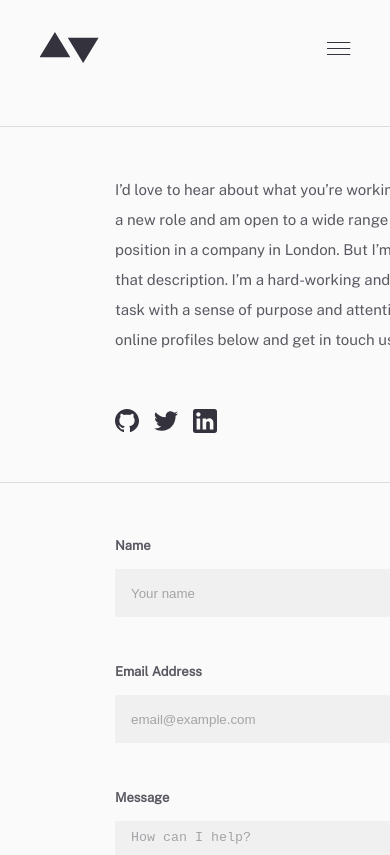
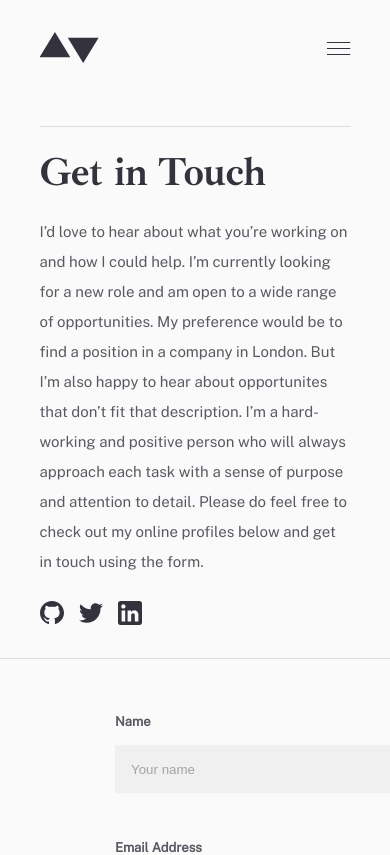
Before and after one commit to danielopq/minimalPortfolio, a React (Vite) app: page /contact in a window 390 px wide. Shown: the top 855 px of the page. Built offline with nearby package versions, Linux system fonts and the light colour scheme.

Commit message:
getInTouch.css - mobile version done

```diff
--- a/src/components/contactMe/getInTouch/getInTouch.css
+++ b/src/components/contactMe/getInTouch/getInTouch.css
@@ -49,4 +49,24 @@
 
 /*############################## MOBILE VERSION ##############################*/
 
-@media screen and (max-width:767px) {}
+@media screen and (max-width:767px) {
+        #getInTouch{
+        width: 311px;
+        height: 532px;
+        flex-direction: column;
+        justify-content: flex-start;
+        margin-top: 94px;
+        padding: 24px 0px 32px;
+    }
+
+    #getInTouch-content{
+        width: inherit;
+        height: 360px;
+        margin-top: 24px;
+    }
+
+    #getInTouch-content p{
+        margin-bottom: 24px;
+        opacity: 0.8;
+    }
+}
```
Also changed, not shown: src/components/contactMe/contactMe.css (deleted).
